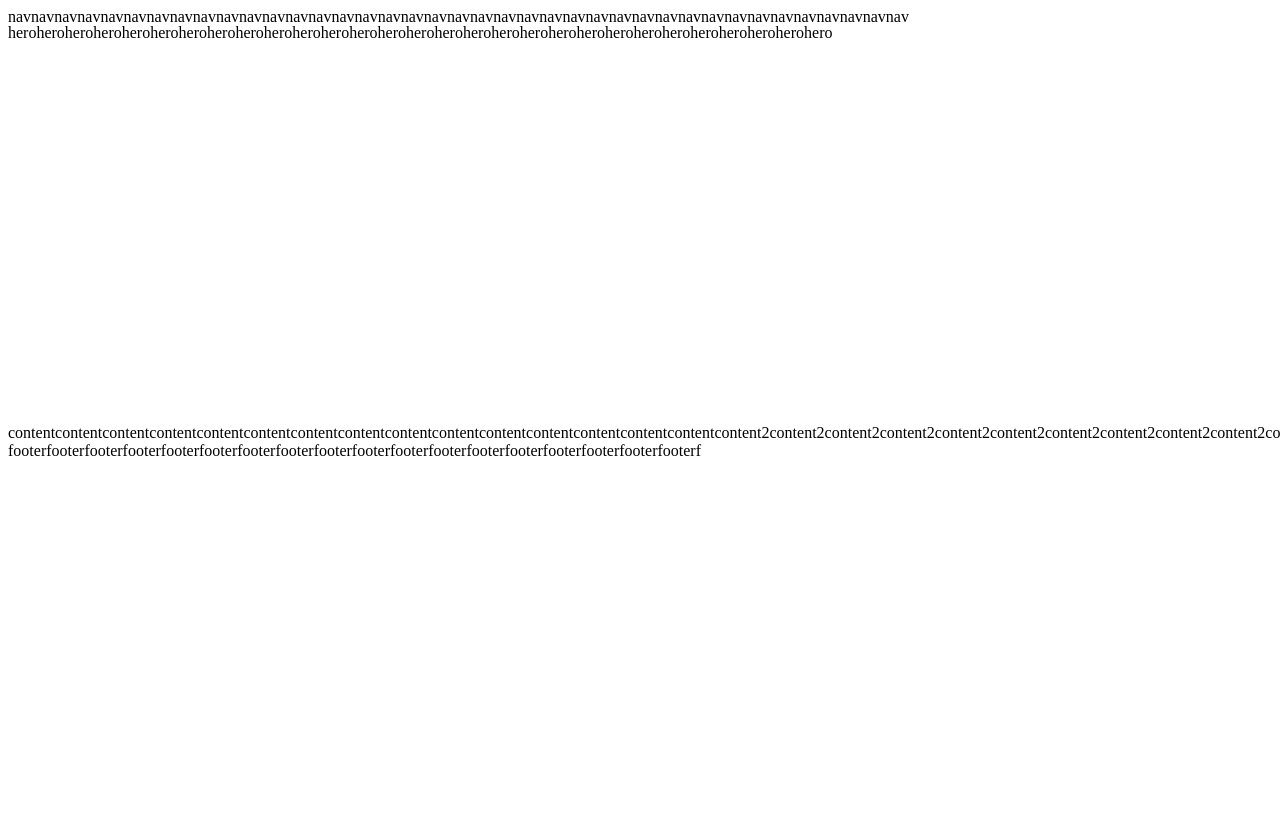
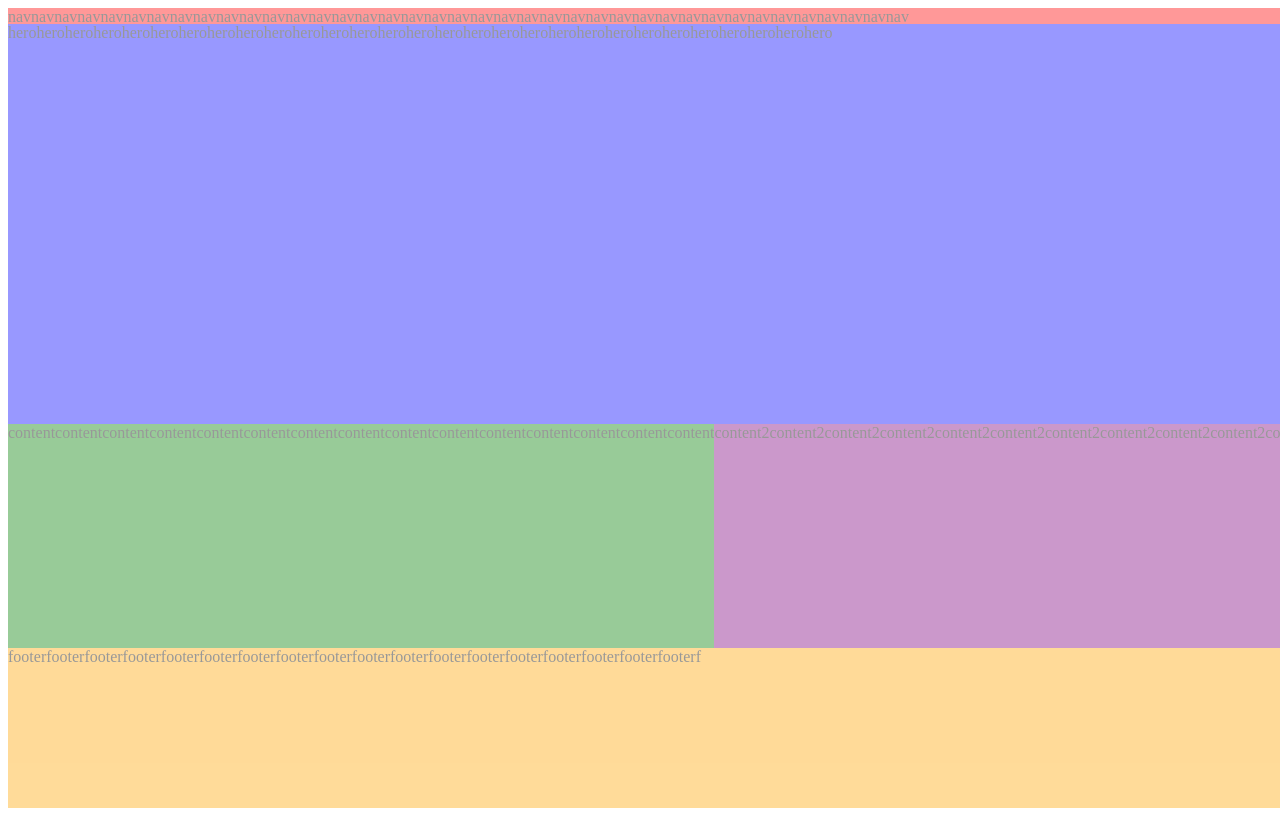
Before and after one commit to imnickvaughn/xBoilerCssGrid, a plain HTML site: page index.html in a window 1280 px wide. Shown: the top 816 px of the page. Drawn offline with Linux system fonts and the light colour scheme.

Commit message:
cssgridboilerplating it up

```diff
--- a/index.html
+++ b/index.html
@@ -8,9 +8,13 @@
 
   </head>
 
-  <style>
+<style>
 #gridContainer{
   display: grid;
+  width:100vw;
+  height:100vh;
+  font-size:100vh 100vw;
+  opacity:40%;
   grid-template-rows: 1em 50vh auto 10em;
   grid-template-columns: 1fr 3fr 3fr 1fr;
   grid-template-areas: "navi navi navi navi"
@@ -20,24 +24,31 @@
 }
 #nav{
   grid-area: navi;
+  background-color: red;
+  width: 100%;
+  height: auto;
 }
 #hero{
   grid-area: heroes;
+  background-color: blue;
   width: 100%;
   height: auto;
 }
 #content{
   grid-area: contents;
+  background-color: green;
   width: 100%;
   height: auto;
 }
 #content2{
   grid-area: contents2;
+  background-color: purple;
   width: 100%;
   height: auto;
 }
 #footer{
   grid-area: footers;
+  background-color: orange;
   width: 100%;
   height: auto;
 }
```
